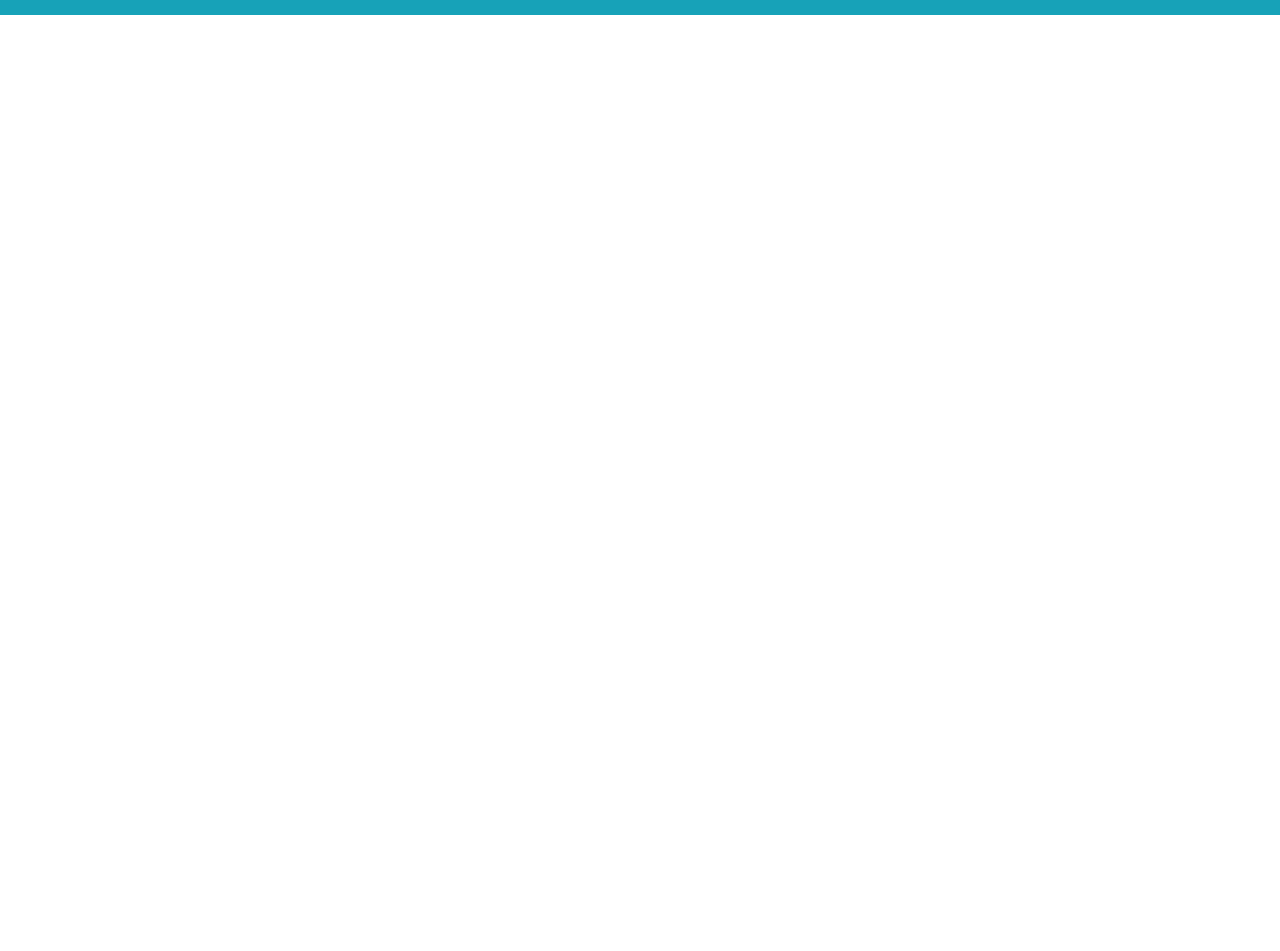
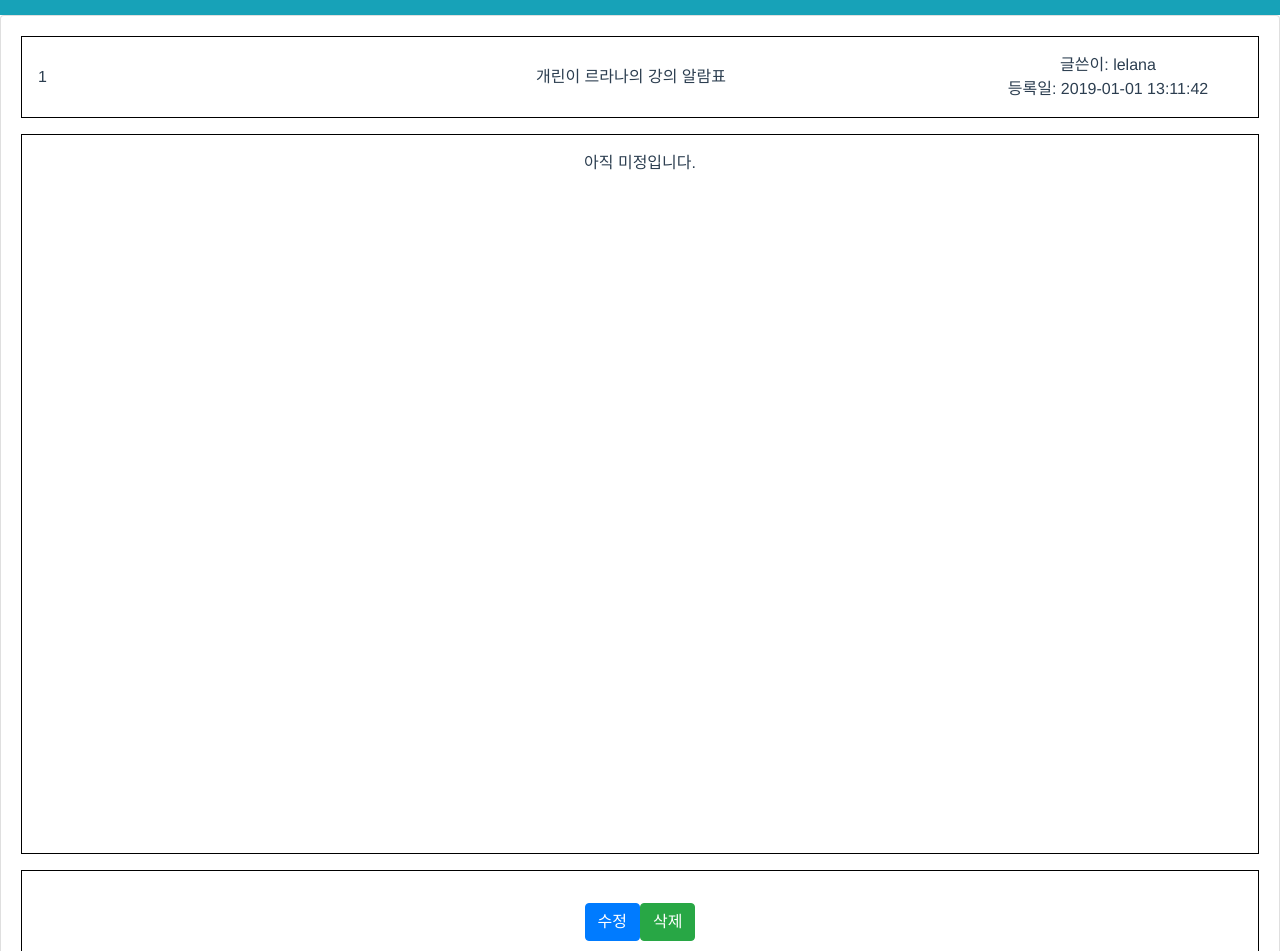
Before and after one commit to yuns111/board-fe, a Vue app: page /board/free/detail/1 in a window 1280 px wide. Shown: the part 41-992 px from the top of the page. Before the commit the page ends 800 px from the top, so only its background shows below. Built offline with nearby package versions, Linux system fonts and the light colour scheme.

Commit message:
bootstrap-vue 적용 - create, update

```diff
--- a/src/components/Board.vue
+++ b/src/components/Board.vue
@@ -1,6 +1,7 @@
 <template>
 	<div>
-		<b-table striped hover :items="items" :fields="fields"></b-table>
+		<b-table striped hover :items="items" :fields="fields" @row-clicked="rowClicked"></b-table>
+		<b-button @click="writeContent">글쓰기</b-button>
 	</div>
 </template>
 
@@ -10,8 +11,15 @@
 	export default {
 		name: "Board",
 		data() {
+			let items = data.Content.sort((a, b) => {
+				return b.content_id - a.content_id
+			});
+			items = items.map(contentItem => {
+				return {...contentItem, user_name: data.User.filter(userItem => userItem.user_id === contentItem.user_id)[0].name}
+			});
+
 			return {
-				items: data.Content,
+				items: items,
 				fields: [
 					{
 						key: 'content_id',
@@ -22,10 +30,26 @@
 						label: '제목'
 					},
 					{
+						key: 'user_name',
+						label: '작성자'
+					},
+					{
 						key: 'created_at',
 						label: '작성일'
 					}
 				]
+			}
+		},
+		methods: {
+			rowClicked(item, index, e) {
+				this.$router.push({
+					path: `/board/free/detail/${item.content_id}`
+				})
+			},
+			writeContent() {
+				this.$router.push({
+					path: '/board/free/create'
+				})
 			}
 		}
 	}
--- /dev/null
+++ b/src/components/ContentDetail.vue
@@ -0,0 +1,114 @@
+<template>
+	<div>
+		<b-card>
+			<div class="content-detail-content-info">
+				<div class="content-detail-content-info-left">
+					<div class="content-detail-content-info-left-number">
+						{{contentId}}
+					</div>
+					<div class="content-detail-content-info-left-subject">
+						{{title}}
+					</div>
+				</div>
+				<div class="content-detail-content-info-right">
+					<div class="content-detail-content-info-right-user">
+						글쓴이: {{user}}
+					</div>
+					<div class="content-detail-content-info-right-created">
+						등록일: {{created}}
+					</div>
+				</div>
+			</div>
+			<div class="content-detail-content">
+				{{context}}
+			</div>
+			<div class="content-detail-button">
+				<b-button variant="primary" @click="updateData">수정</b-button>
+				<b-button variant="success" @click="deleteData">삭제</b-button>
+			</div>
+			<div class="content-detail-comment">
+				덧글
+			</div>
+		</b-card>
+	</div>
+</template>
+
+<script>
+	import data from "@/data";
+
+	export default {
+		name: "ContentDetail",
+		data() {
+			const contentId = Number(this.$route.params.contentId);
+			const contentData = data.Content.filter(item => item.content_id === contentId)[0]
+			return {
+				contentId: contentId,
+				title: contentData.title,
+				context: contentData.context,
+				user: data.User.filter(item => item.user_id === contentData.user_id)[0]
+					.name,
+				created: contentData.created_at
+			};
+		},
+		methods: {
+			deleteData() {
+				const content_index = data.Content.findIndex(item => item.content_id === this.contentId);
+				data.Content.splice(content_index, 1);
+
+				this.$router.push({
+					path: '/board/free'
+				});
+			},
+
+			updateData() {
+				this.$router.push({
+					path: `/board/free/create/${this.contentId}`
+				})
+			}
+		}
+	};
+</script>
+<style scoped>
+	.content-detail-content-info {
+		border: 1px solid black;
+		display: flex;
+		justify-content: space-between;
+	}
+
+	.content-detail-content-info-left {
+		width: 720px;
+		display: flex;
+		flex-direction: row;
+		justify-content: space-between;
+		align-items: center;
+		padding: 1rem;
+	}
+
+	.content-detail-content-info-right {
+		width: 300px;
+		display: flex;
+		flex-direction: column;
+		justify-content: center;
+		align-items: center;
+		padding: 1rem;
+	}
+
+	.content-detail-content {
+		border: 1px solid black;
+		margin-top: 1rem;
+		padding-top: 1rem;
+		min-height: 720px;
+	}
+
+	.content-detail-button {
+		border: 1px solid black;
+		margin-top: 1rem;
+		padding: 2rem;
+	}
+
+	.content-detail-comment {
+		border: 1px solid black;
+		margin-top: 1rem;
+		padding: 2rem;
+	}
+</style>
--- a/src/components/Create.vue
+++ b/src/components/Create.vue
@@ -1,9 +1,12 @@
 <template>
 	<div>
-		<input placeholder="글쓴이" v-model="writer"> <br>
-		<input placeholder="제목" v-model="title"> <br>
-		<textarea placeholder="내용" v-model="content"></textarea> <br>
-		<button @click="index !== undefined ? update() : write()">{{index !== undefined ? '수정' : '저장'}}</button>
+		<b-input v-model="subject" placeholder="제목을 입력해주세요"></b-input>
+		<b-form-textarea v-model="context" placeholder="내용을 입력해주세요" rows="3" max-rows="6"></b-form-textarea>
+		<br>
+
+		<b-button v-if="updateMode" @click="updateContent">수정</b-button>
+		<b-button v-else @click="uploadContent">저장</b-button>
+		<b-button @click="cancel">취소</b-button>
 	</div>
 </template>
 
@@ -13,38 +16,59 @@
 	export default {
 		name: "Create",
 		data() {
-			const index = this.$route.params.contentId;
-
 			return {
-				data: data,
-				index: index,
-				writer: index !== undefined ? data[index].writer : "",
-				title: index !== undefined ? data[index].title : "",
-				content: index !== undefined ? data[index].content : ""
+				subject: '',
+				context: '',
+				userId: 1,
+				createdAt: '2019-12-03 13:32:42',
+				updatedAt: null,
+				updateObject: null,
+				updateMode: this.$route.params.contentId > 0
+			}
+		},
+		created() {
+			if (this.updateMode) {
+				const contentId = Number(this.$route.params.contentId);
+				this.updateObject = data.Content.filter(item => item.content_id === contentId)[0];
+				this.subject = this.updateObject.title;
+				this.context = this.updateObject.context;
 			}
 		},
 		methods: {
-			write() {
-				this.data.push(
+			uploadContent() {
+				let items = data.Content.sort((a, b) => {
+					return b.content_id - a.content_id
+				});
+				const content_id = items[0].content_id + 1;
+
+				data.Content.push(
 					{
-						writer: this.writer,
-						title: this.title,
-						content: this.content
+						content_id: content_id,
+						user_id: this.userId,
+						title: this.subject,
+						context: this.context,
+						created_at: this.createdAt,
+						updated_at: null
 					}
 				);
 
 				this.$router.push({
-					path: '/'
+					path: '/board/free'
 				})
 			},
 
-			update() {
-				data[this.index].writer = this.writer;
-				data[this.index].title = this.title;
-				data[this.index].content = this.content;
+			updateContent() {
+				this.updateObject.title = this.subject;
+				this.updateObject.context = this.context;
 
 				this.$router.push({
-					path: '/'
+					path: '/board/free'
+				})
+			},
+
+			cancel() {
+				this.$router.push({
+					path: '/board/free'
 				})
 			}
 		}
--- a/src/router/index.js
+++ b/src/router/index.js
@@ -2,6 +2,8 @@ import Vue from 'vue'
 import Router from 'vue-router'
 import HelloWorld from '@/components/HelloWorld'
 import Board from '@/components/Board'
+import ContentDetail from '@/components/ContentDetail'
+import Create from '@/components/Create'
 
 Vue.use(Router)
 
@@ -16,6 +18,16 @@ export default new Router({
 			path: '/board/free',
 			name: 'Board',
 			component: Board
+		},
+		{
+			path: '/board/free/detail/:contentId',
+			name: 'ContentDetail',
+			component: ContentDetail
+		},
+		{
+			path: '/board/free/create/:contentId?',
+			name: 'Create',
+			component: Create
 		}
 	],
 	mode: "history"
```
Lines whose indentation alone changed are shown as unchanged.
